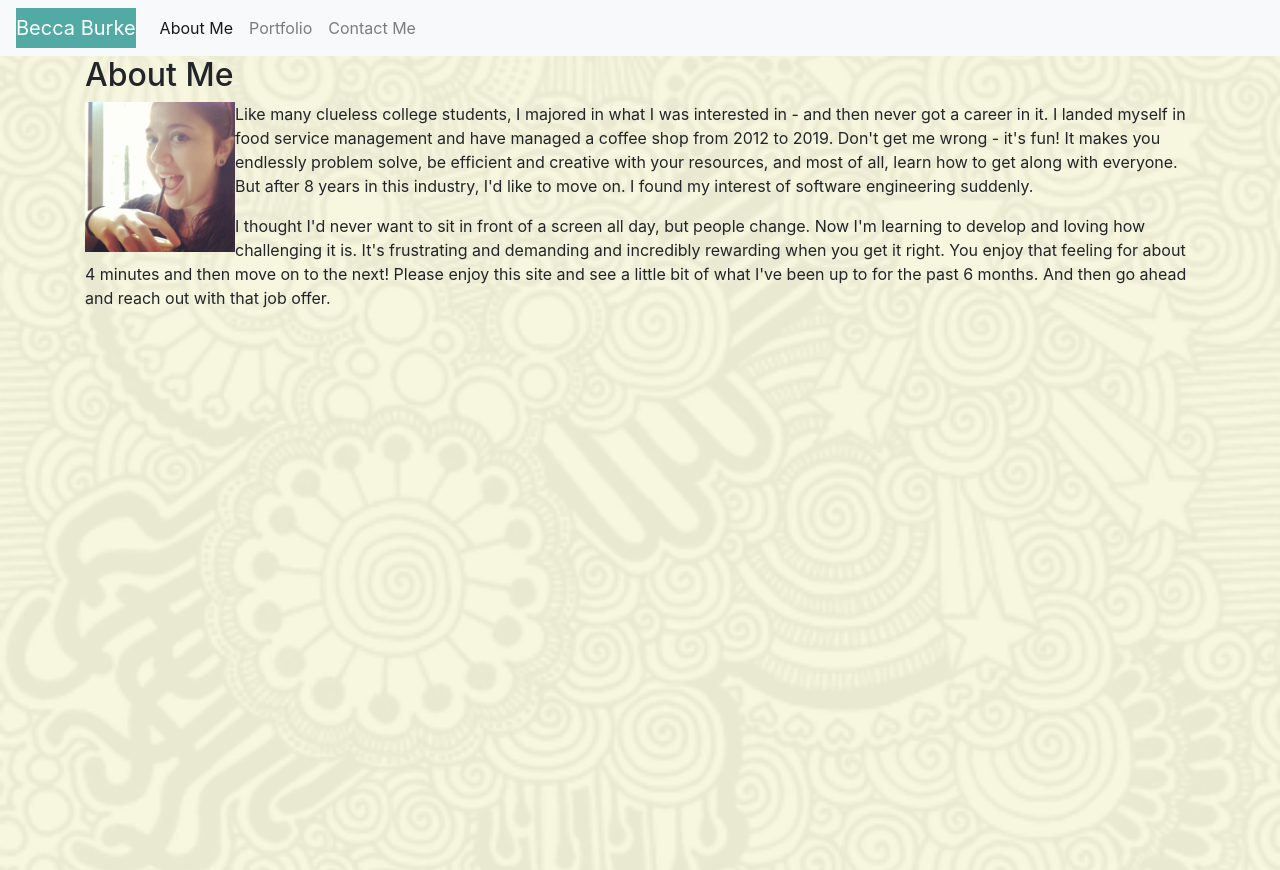
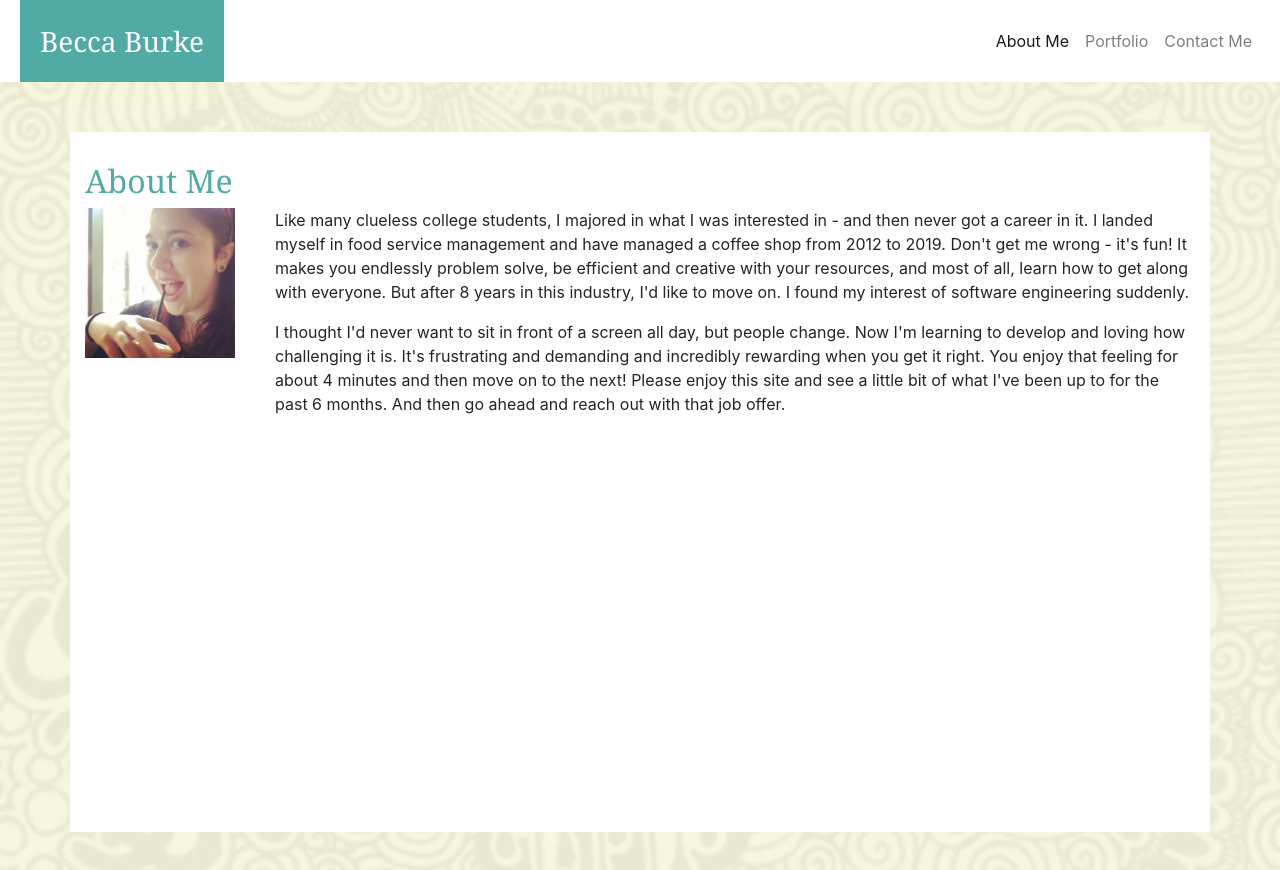
Before and after one commit to reburke286/ResponsivePortfolio, a plain HTML site: page index.html in a window 1280 px wide. Drawn offline with nearby package versions, Linux system fonts and the light colour scheme.

Commit message:
aligned navbar, added fonts, margins, and padding to container, finalized colors for index

```diff
--- a/index.html
+++ b/index.html
@@ -10,13 +10,13 @@
     <title>Welcome to Becca's Page</title>
 </head>
 <body>
-    <nav class="navbar navbar-expand-lg navbar-light bg-light">
-        <a class="navbar-brand" id="navbar" href="#">Becca Burke</a>
+    <nav class="navbar navbar-expand-lg navbar-light bg-white" id="navbar">
+        <a class="navbar-brand" id="logo" href="#">Becca Burke</a>
         <button class="navbar-toggler" type="button" data-toggle="collapse" data-target="#navbarNav" aria-controls="navbarNav" aria-expanded="false" aria-label="Toggle navigation">
         <span class="navbar-toggler-icon"></span>
         </button>
         <div class="collapse navbar-collapse" id="navbarNav">
-            <ul class="navbar-nav">
+            <ul class="navbar-nav ml-auto">
                 <li class="nav-item active">
                 <a class="nav-link" href="index.html">About Me<span class="sr-only">(current)</span></a>
                 </li>
@@ -30,13 +30,15 @@
         </div>
     </nav>
 
-    <div class="container">
+    <div class="container" class="pt-1">
         <div class="row">
             <div class="col-md">
                 <h2>About Me</h2>
                 <div class="row">
-                    <div class="col-sm">
-                    <img src="assets/images/portfolio1.jpg" alt="portfolio1">
+                    <div class="col-sm-2">
+                        <img src="assets/images/portfolio1.jpg" alt="portfolio1">
+                    </div>
+                    <div class="col-sm-10">
                     <p>Like many clueless college students, I majored in what I was interested in - and then never got a career in it. I landed myself in food service management and have managed a coffee shop from 2012 to 2019. Don't get me wrong - it's fun! It makes you endlessly problem solve, be efficient and creative with your resources, and most of all, learn how to get along with everyone. But after 8 years in this industry, I'd like to move on. I found my interest of software engineering suddenly.
                     </p>
                     <p>I thought I'd never want to sit in front of a screen all day, but people change. Now I'm learning to develop and loving how challenging it is. It's frustrating and demanding and incredibly rewarding when you get it right. You enjoy that feeling for about 4 minutes and then move on to the next! Please enjoy this site and see a little bit of what I've been up to for the past 6 months. And then go ahead and reach out with that job offer.
--- a/style.css
+++ b/style.css
@@ -11,9 +11,36 @@ ul {
 }
 
 #navbar {
+    padding: 0px 20px;
+}
+
+#navbarNav {
+    position: right;
+}
+
+
+#logo {
     background-color: #52aaa5;
     color: #fff;
+    padding: 20px;
+    font-size: 28px;
+    font-family: Georgia;
 }
+
+/* Styling for page containers */
+.container {
+    min-height:700px;
+    background-color: white;
+    padding-top: 30px;
+    margin-top: 50px;
+}
+
+h2 {
+    font-family: Georgia, 'Times New Roman', Times, serif;
+    color: #52aaa5;
+}
+
+/* Styling for About Me*/
 
 img {
     height: 150px;
```
